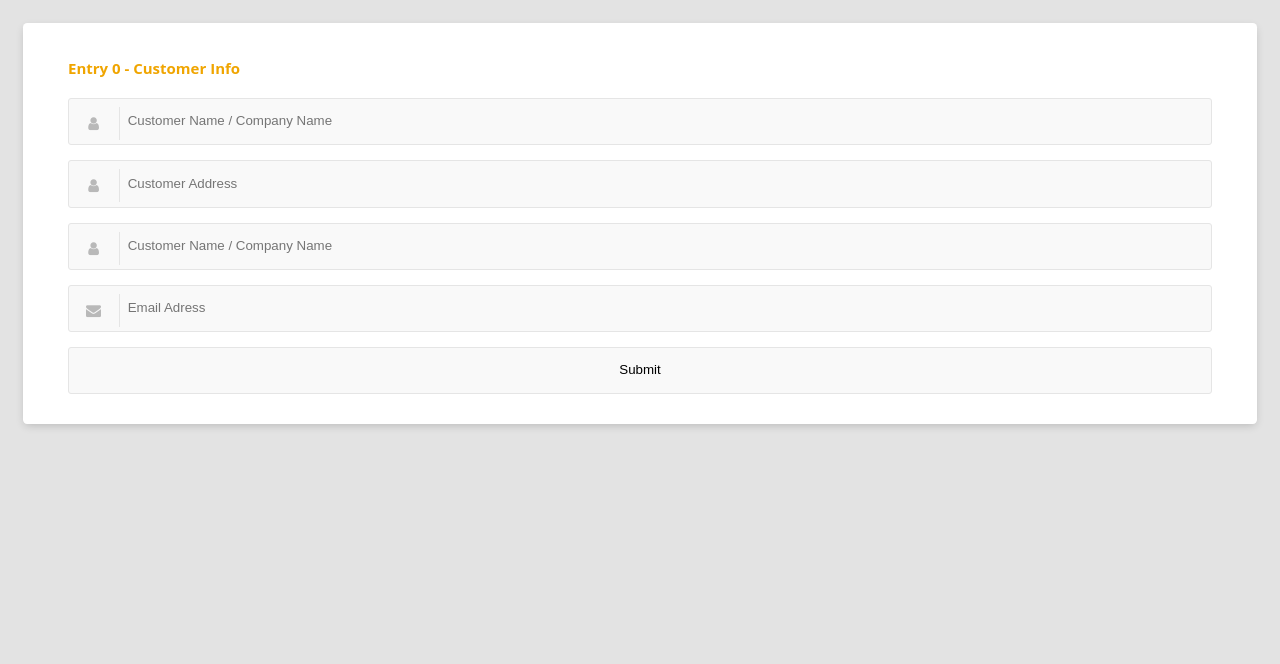
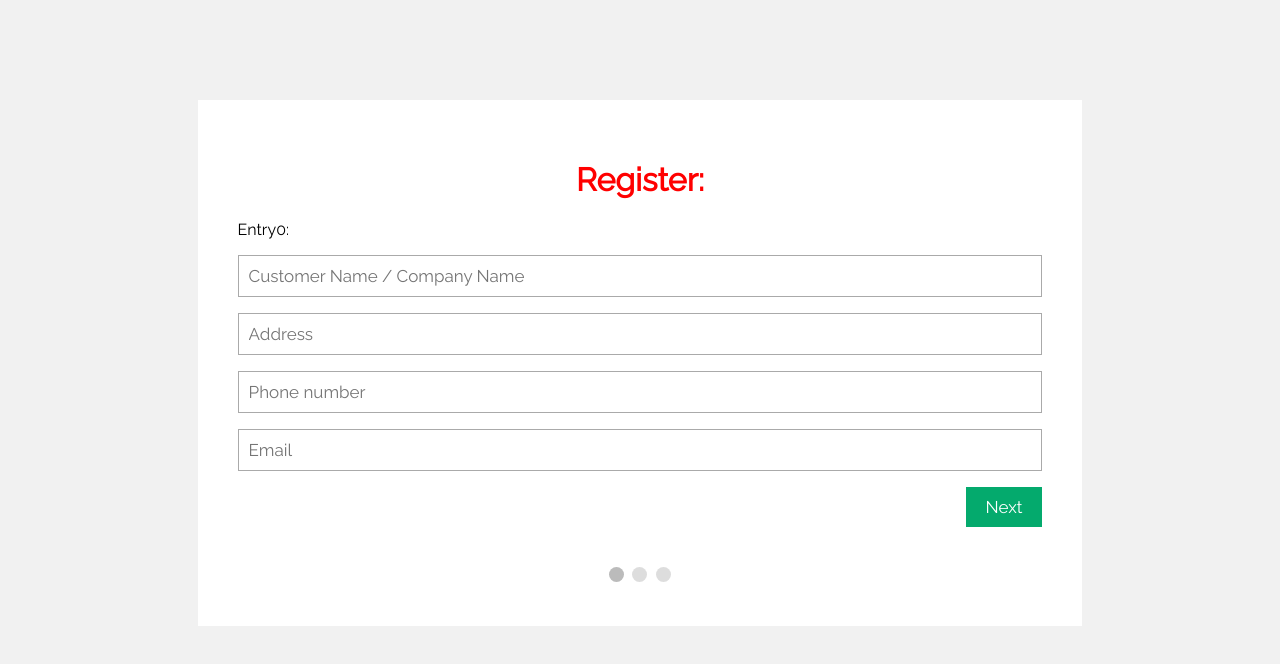
Before and after one commit to abuyusif01/giv, a website: page static/html/index.html in a window 1280 px wide. Drawn offline with Linux system fonts and the light colour scheme; files that its build step writes are made by us from their sources.

Commit message:
giv: done with form
Signed-off-by: abuyusif01 <abubakaryusuf951@gmail.com>

```diff
--- a/static/css/style.css
+++ b/static/css/style.css
@@ -1,253 +1,78 @@
-/* 64ac15 */
-*,
-*:before,
-*:after {
+* {
     box-sizing: border-box;
   }
 
   body {
-    padding: 1em;
-    font-family: "Open Sans", "Helvetica Neue", Helvetica, Arial, sans-serif;
-    font-size: 15px;
-    color: #b9b9b9;
-    background-color: #e3e3e3;
+    background-color: #f1f1f1;
   }
 
-h4 {
-    color: #f0a500;
+  #regForm {
+    background-color: #ffffff;
+    margin: 100px auto;
+    font-family: Raleway;
+    padding: 40px;
+    width: 70%;
+    min-width: 300px;
   }
 
-input,
-input[type="radio"]+label,
-input[type="checkbox"]+label:before,
-select option,
-select {
-    width: 100%;
-    padding: 1em;
-    line-height: 1.4;
-    background-color: #f9f9f9;
-    border: 1px solid #e5e5e5;
-    border-radius: 3px;
-    -webkit-transition: 0.35s ease-in-out;
-    -moz-transition: 0.35s ease-in-out;
-    -o-transition: 0.35s ease-in-out;
-    transition: 0.35s ease-in-out;
-    transition: all 0.35s ease-in-out;
+  h1 {
+    text-align: center;
+    color: red;
   }
 
-input:focus {
-    outline: 0;
-    border-color: #bd8200;
+  input {
+    padding: 10px;
+    width: 100%;
+    font-size: 17px;
+    font-family: Raleway;
+    border: 1px solid #aaaaaa;
   }
 
-input:focus+.input-icon i {
-    color: #f0a500;
+  /* Mark input boxes that gets an error on validation: */
+  input.invalid {
+    background-color: #ffdddd;
   }
 
-input:focus+.input-icon:after {
-    border-right-color: #f0a500;
-}
-
-input[type="radio"] {
+  /* Hide all steps by default: */
+  .tab {
     display: none;
   }
 
-input[type="radio"]+label,
-select {
-    display: inline-block;
-    width: 50%;
-    text-align: center;
-    /* float: left; */
-    border-radius: 0;
+  button {
+    background-color: #04AA6D;
+    color: #ffffff;
+    border: none;
+    padding: 10px 20px;
+    font-size: 17px;
+    font-family: Raleway;
+    cursor: pointer;
   }
 
-input[type="radio"]+label:first-of-type {
-    border-top-left-radius: 3px;
-    border-bottom-left-radius: 3px;
+  button:hover {
+    opacity: 0.8;
   }
 
-input[type="radio"]+label:last-of-type {
-    border-top-right-radius: 3px;
-    border-bottom-right-radius: 3px;
+  #prevBtn {
+    background-color: #bbbbbb;
   }
 
-input[type="radio"]+label i {
-    padding-right: 0.4em;
+  /* Make circles that indicate the steps of the form: */
+  .step {
+    height: 15px;
+    width: 15px;
+    margin: 0 2px;
+    background-color: #bbbbbb;
+    border: none;
+    border-radius: 50%;
+    display: inline-block;
+    opacity: 0.5;
   }
 
-input[type="radio"]:checked+label,
-input:checked+label:before,
-select:focus,
-select:active {
-    background-color: #f0a500;
-    color: #fff;
-    border-color: #bd8200;
-}
-
-input[type="checkbox"] {
-    display: none;
-}
-
-input[type="checkbox"]+label {
-    position: relative;
-    display: block;
-    padding-left: 1.6em;
-}
-
-input[type="checkbox"]+label:before {
-    position: absolute;
-    top: 0.2em;
-    left: 0;
-    display: block;
-    width: 1em;
-    height: 1em;
-    padding: 0;
-    content: "";
-}
-
-input[type="checkbox"]+label:after {
-    position: absolute;
-    top: 0.45em;
-    left: 0.2em;
-    font-size: 0.8em;
-    color: #fff;
-    opacity: 0;
-    font-family: FontAwesome;
-    content: "\f00c";
-}
-
-input:checked+label:after {
+  .step.active {
     opacity: 1;
   }
 
-select {
-    height: 3.4em;
-    line-height: 2;
+  /* Mark the steps that are finished and valid: */
+  .step.finish {
+    background-color: #04AA6D;
   }
-
-select:first-of-type {
-    border-top-left-radius: 3px;
-    border-bottom-left-radius: 3px;
-}
-
-select:last-of-type {
-    border-top-right-radius: 3px;
-    border-bottom-right-radius: 3px;
-}
-
-select:focus,
-select:active {
-    outline: 0;
-}
-
-select option {
-    background-color: #f0a500;
-    color: #fff;
-}
-
-.input-group {
-    margin-bottom: 1em;
-    zoom: 1;
-}
-
-.input-group:before,
-.input-group:after {
-    content: "";
-    display: table;
-}
-
-.input-group:after {
-    clear: both;
-}
-
-.input-group-icon {
-    position: relative;
-}
-
-.input-group-icon input {
-    padding-left: 4.4em;
-}
-
-.input-group-icon .input-icon {
-    position: absolute;
-    top: 0;
-    left: 0;
-    width: 3.4em;
-    height: 3.4em;
-    line-height: 3.4em;
-    text-align: center;
-    pointer-events: none;
-}
-
-.input-group-icon .input-icon:after {
-    position: absolute;
-    top: 0.6em;
-    bottom: 0.6em;
-    left: 3.4em;
-    display: block;
-    border-right: 1px solid #e5e5e5;
-    content: "";
-    -webkit-transition: 0.35s ease-in-out;
-    -moz-transition: 0.35s ease-in-out;
-    -o-transition: 0.35s ease-in-out;
-    transition: 0.35s ease-in-out;
-    transition: all 0.35s ease-in-out;
-}
-
-.input-group-icon .input-icon i {
-    -webkit-transition: 0.35s ease-in-out;
-    -moz-transition: 0.35s ease-in-out;
-    -o-transition: 0.35s ease-in-out;
-    transition: 0.35s ease-in-out;
-    transition: all 0.35s ease-in-out;
-}
-
-.container {
-    max-width: 100%;
-    padding: 1em 3em 2em 3em;
-    margin: 0em auto;
-    background-color: #fff;
-    border-radius: 4.2px;
-    box-shadow: 0px 3px 10px -2px rgba(0, 0, 0, 0.2);
-}
-
-.row {
-    zoom: 1;
-}
-
-.row:before,
-.row:after {
-    content: "";
-    display: table;
-}
-
-.row:after {
-    clear: both;
-}
-
-.col-half {
-    padding-right: 10px;
-    float: left;
-    width: 50%;
-}
-
-.col-half:last-of-type {
-    padding-right: 0;
-}
-
-.col-third {
-    padding-right: 10px;
-    float: left;
-    width: 33.33333333%;
-}
-
-.col-third:last-of-type {
-    padding-right: 0;
-}
-
-@media only screen and (max-width: 540px) {
-    .col-half {
-        width: 100%;
-        padding-right: 0;
-    }
-}
--- a/static/html/index.html
+++ b/static/html/index.html
@@ -5,62 +5,123 @@
     <meta charset="UTF-8">
     <meta http-equiv="X-UA-Compatible" content="IE=edge">
     <meta name="viewport" content="width=device-width, initial-scale=1.0">
-    <title>Insert Data</title>
-    <script src="./index.js"></script>
-    <link rel="stylesheet" href="./style.css">
-    <link href="https://maxcdn.bootstrapcdn.com/font-awesome/4.7.0/css/font-awesome.min.css" rel="stylesheet">
-    <!-- <link href="https://cdn.jsdelivr.net/npm/bootstrap@5.3.0-alpha1/dist/css/bootstrap.min.css" rel="stylesheet" integrity="sha384-GLhlTQ8iRABdZLl6O3oVMWSktQOp6b7In1Zl3/Jr59b6EGGoI1aFkw7cmDA6j6gD" crossorigin="anonymous"> -->
+    <link href="https://fonts.googleapis.com/css?family=Raleway" rel="stylesheet">
+    <link rel=" stylesheet" href="style.css">
+    <title>GIV INVOICDE</title>
 
 </head>
 
 <body>
+    <form id="regForm" action="/submit" method="post">
+        <h1>Register:</h1>
+        <!-- One "tab" for each step in the form: -->
+        <div class="tab">Entry0:
+            <p><input placeholder="Customer Name / Company Name" oninput="this.className = ''" name="_name"></p>
+            <p><input placeholder="Address" oninput="this.className = ''" name="_addr"></p>
+            <p><input placeholder="Phone number" oninput="this.className = ''" name="_tel"></p>
+            <p><input placeholder="Email" oninput="this.className = ''" name="_email"></p>
+        </div>
+        <div class="tab">Entry1:
+            <p><input placeholder="Invoice Number" oninput="this.className = ''" name="_inumber"></p>
+            <p><input placeholder="Product Name" oninput="this.className = ''" name="_product"></p>
+            <p><input placeholder="Packing Size" oninput="this.className = ''" name="_size"></p>
+            <p><input placeholder="Price" oninput="this.className = ''" name="_price"></p>
+            <p><input placeholder="Unit / Container" oninput="this.className = ''" name="_container"></p>
+            <p><input placeholder="No of Container" oninput="this.className = ''" name="_ncontainer"></p>
+            <p><input placeholder="Total Cost" oninput="this.className = ''" name="_tcost"></p>
 
-    <div class="container">
-        <form action="/submit" method="post">
+        </div>
+        <div class="tab">Entry2:
+            <p><input placeholder="Payment" oninput="this.className = ''" name="_depo"></p>
+            <p><input placeholder="Delivery" oninput="this.className = ''" name="_delivery"></p>
 
-            <!-- start entry 0 -->
-            <div class="row">
-                <h4>Entry 0 - Customer Info</h4>
+        </div>
 
-                <!--  name -->
-                <div class="input-group input-group-icon">
-                    <input type="text" placeholder="Customer Name / Company Name" name="_name" />
-                    <div class="input-icon"><i class="fa fa-user"></i></div>
-                </div>
+        <div style="overflow:auto;">
+            <div style="float:right;">
+                <button type="button" id="prevBtn" onclick="nextPrev(-1)">Previous</button>
+                <button type="button" id="nextBtn" onclick="nextPrev(1)">Next</button>
+            </div>
+        </div>
+        <!-- Circles which indicates the steps of the form: -->
+        <div style="text-align:center;margin-top:40px;">
+            <span class="step"></span>
+            <span class="step"></span>
+            <span class="step"></span>
+        </div>
+    </form>
 
 
-                <!-- addr -->
-                <div class="input-group input-group-icon">
-                    <input type="text" placeholder="Customer Address" name="_addr" />
-                    <div class="input-icon"><i class="fa fa-user"></i></div>
-                </div>
+    <script>
+        var currentTab = 0;
+        showTab(currentTab);
+        function showTab(n) {
 
+            var x = document.getElementsByClassName("tab");
+            x[n].style.display = "block";
 
-                <!-- tel -->
-                <div class="input-group input-group-icon">
-                    <input type="text" placeholder="Customer Name / Company Name" name="_tel" />
-                    <div class="input-icon"><i class="fa fa-user"></i></div>
-                </div>
+            if (n == 0) {
+                document.getElementById("prevBtn").style.display = "none";
+            } else {
+                document.getElementById("prevBtn").style.display = "inline";
+            }
+            if (n == (x.length - 1)) {
+                document.getElementById("nextBtn").innerHTML = "Submit";
+            } else {
+                document.getElementById("nextBtn").innerHTML = "Next";
+            }
 
+            fixStepIndicator(n)
+        }
 
-                <!-- email -->
-                <div class="input-group input-group-icon">
-                    <input type="email" placeholder="Email Adress" name="_email" />
-                    <div class="input-icon"><i class="fa fa-envelope"></i></div>
-                </div>
+        function nextPrev(n) {
 
+            var x = document.getElementsByClassName("tab");
 
-            </div>
+            if (n == 1 && !validateForm()) return false;
 
-            <!-- /end of entry 0 -->
+            x[currentTab].style.display = "none";
 
+            currentTab = currentTab + n;
 
-            <div>
-                <input type="submit" value="Submit" />
-            </div>
+            if (currentTab >= x.length) {
+                document.getElementById("regForm").submit();
+                return false;
+            }
 
-        </form>
-    </div>
+            showTab(currentTab);
+        }
+
+        function validateForm() {
+
+            var x, y, i, valid = true;
+            x = document.getElementsByClassName("tab");
+            y = x[currentTab].getElementsByTagName("input");
+
+            for (i = 0; i < y.length; i++) {
+                if (y[i].value == "") {
+                    y[i].className += " invalid";
+                    valid = false;
+                }
+            }
+
+            if (valid) {
+                document.getElementsByClassName("step")[currentTab].className += " finish";
+            }
+            return valid;
+        }
+
+        function fixStepIndicator(n) {
+
+            var i, x = document.getElementsByClassName("step");
+            for (i = 0; i < x.length; i++) {
+                x[i].className = x[i].className.replace(" active", "");
+            }
+
+            x[n].className += " active";
+        }
+
+    </script>
 </body>
 
 </html>
```
Also changed, not shown: notes.md (+2 -2 lines), 1 other file. Lines whose indentation alone changed are shown as unchanged.
